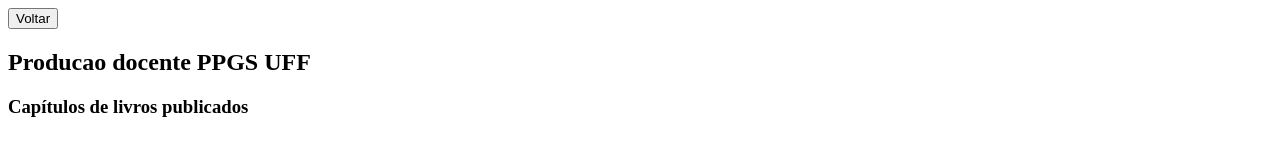
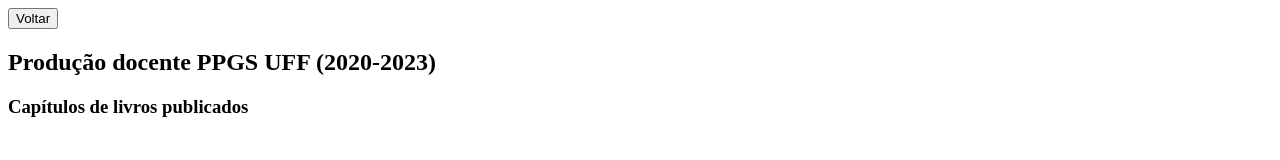
Before and after one commit to lucascorreiacarvalho/docentes_PPGS, a plain HTML site: page PB2-0.html in a window 1280 px wide. Shown: the top 160 px of the page. Drawn offline with nearby package versions, Linux system fonts and the light colour scheme.

Commit message:
Update PB2-0.html

```diff
--- a/PB2-0.html
+++ b/PB2-0.html
@@ -1,5 +1,5 @@
 
-                <html><head><meta http-equiv="Content-Type" content="text/html; charset=utf8"><meta name="Generator" content="scriptLattes"><title>Produção docente PPGS UFF (2020-2023)</title><link rel="stylesheet" href="css/scriptLattes.css" type="text/css"><link rel="stylesheet" type="text/css" href="css/jquery.dataTables.css"><link rel="stylesheet" type="text/css" href="css/dataTables.colVis.min.css"><script type="text/javascript" charset="utf8" src="js/jquery.min.js"></script><script type="text/javascript" charset="utf8" src="js/jquery.dataTables.min.js"></script><script type="text/javascript" charset="utf8" src="js/dataTables.colVis.min.js"></script><script src="http://professor.ufabc.edu.br/~jesus.mena/sorttable.js"></script></head><body><div id="header2"> <button onClick="history.go(-1)">Voltar</button><h2>Producao docente PPGS UFF</h2></div>
+                <html><head><meta http-equiv="Content-Type" content="text/html; charset=utf8"><meta name="Generator" content="scriptLattes"><title>Produção docente PPGS UFF (2020-2023)</title><link rel="stylesheet" href="css/scriptLattes.css" type="text/css"><link rel="stylesheet" type="text/css" href="css/jquery.dataTables.css"><link rel="stylesheet" type="text/css" href="css/dataTables.colVis.min.css"><script type="text/javascript" charset="utf8" src="js/jquery.min.js"></script><script type="text/javascript" charset="utf8" src="js/jquery.dataTables.min.js"></script><script type="text/javascript" charset="utf8" src="js/dataTables.colVis.min.js"></script><script src="http://professor.ufabc.edu.br/~jesus.mena/sorttable.js"></script></head><body><div id="header2"> <button onClick="history.go(-1)">Voltar</button><h2>Produção docente PPGS UFF (2020-2023)</h2></div>
 
         <script type="text/javascript" src="./js/jquery.min.js"></script>
         <!--
```
